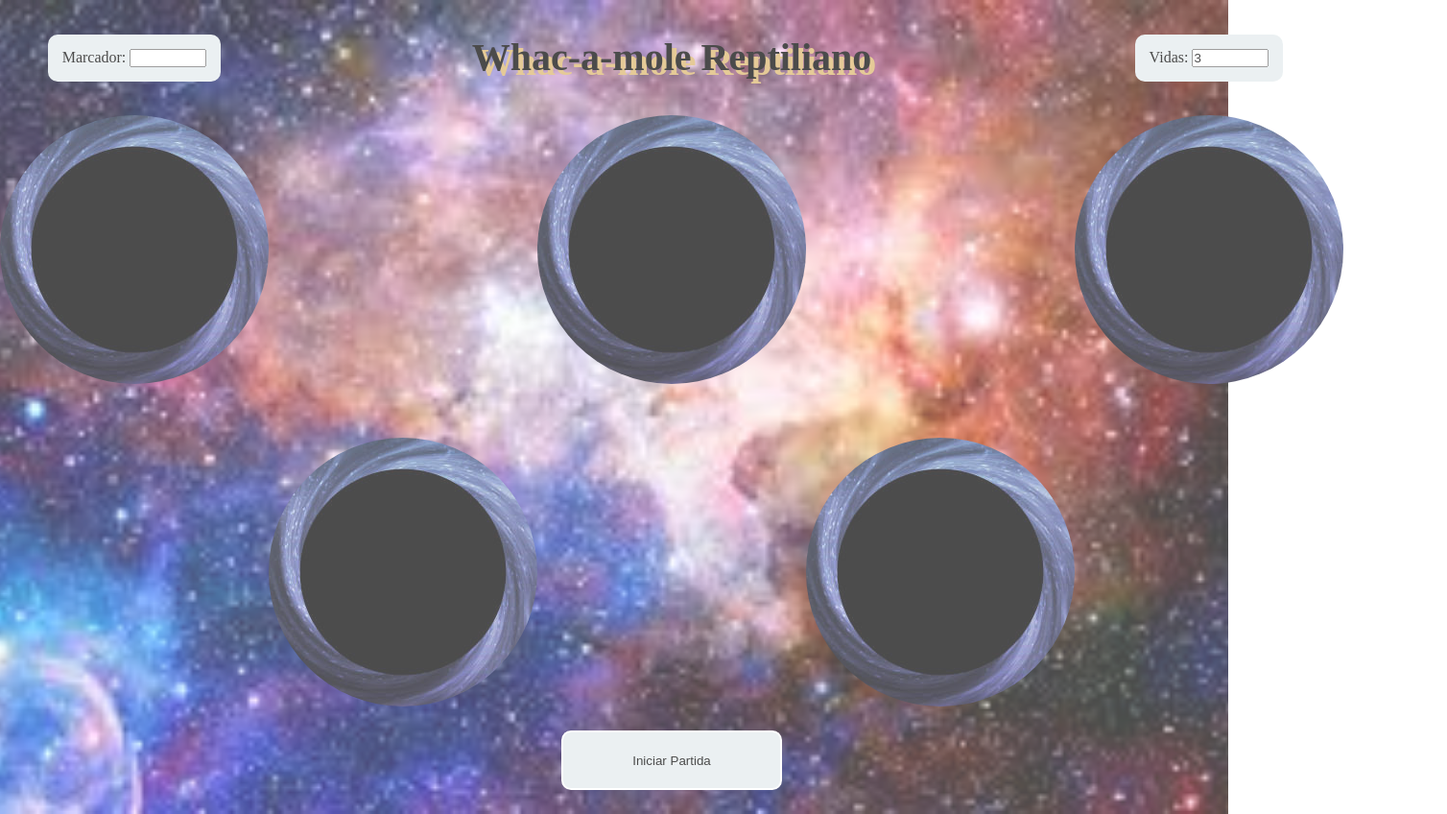
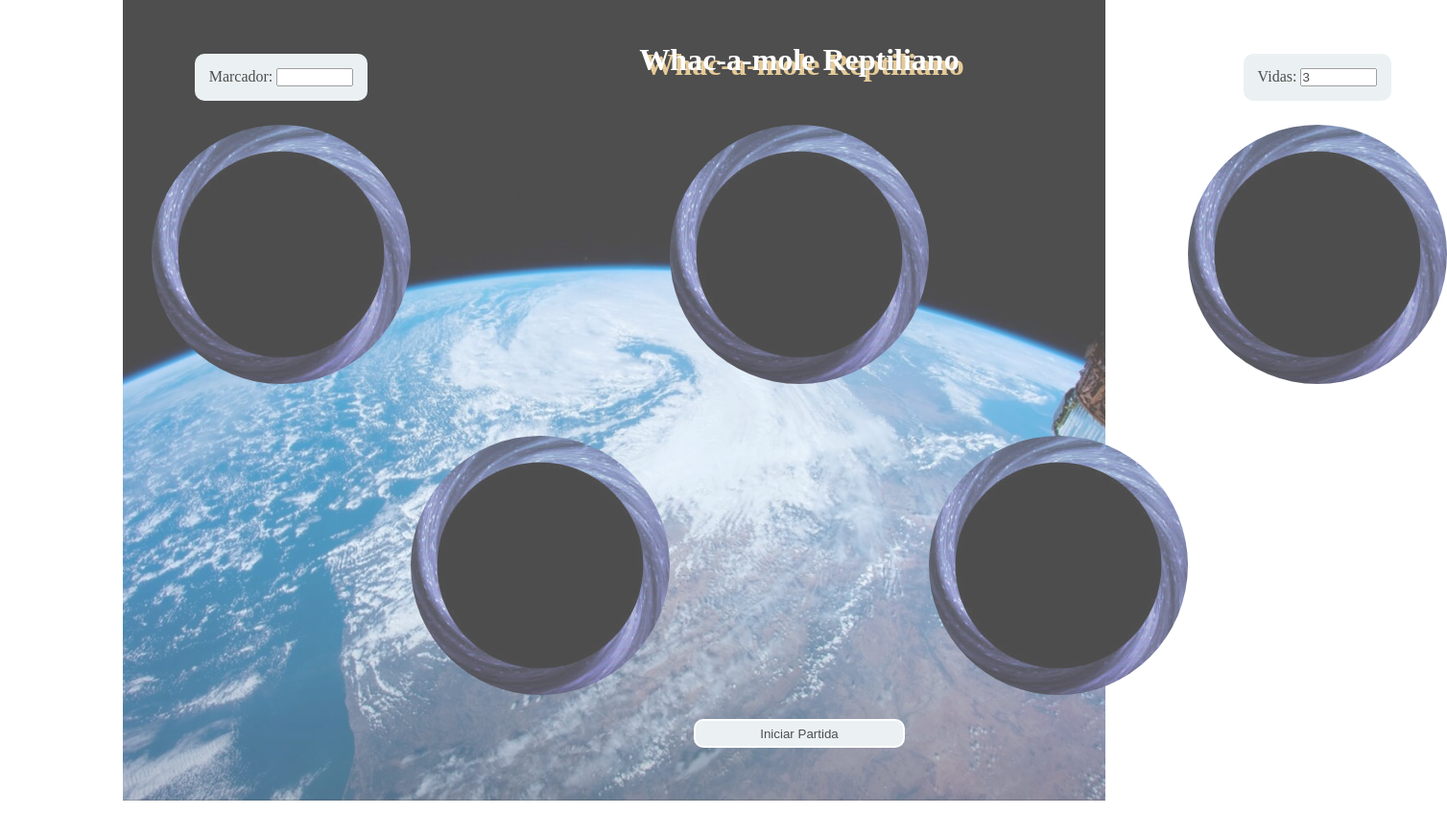
Before and after one commit to chukiweb/Whack-a-mole, a plain HTML site: page index.html in a window 1280 px wide. Shown: the whole page at 96% size, 1508 px wide, since content can reach past the window. Drawn offline with Linux system fonts and the light colour scheme.

Commit message:
Comienzo del proyecto para juego hecho en javascript

```diff
--- a/index.html
+++ b/index.html
@@ -6,7 +6,7 @@
   <meta name="viewport" content="width=device-width, initial-scale=1.0">
   <script src="main.js"></script>
   <link rel="stylesheet" href="style.css">
-  <title>UT05</title>
+  <title>Whack-a-mole</title>
 </head>
 <body id="body">
 </body>
--- a/main.js
+++ b/main.js
@@ -275,13 +275,15 @@ function tablero() {
     tablero.setAttribute("id", "tablero"); //Pponemos un id
 
     //Ponemos los estilos y la imegan de fondo
-    tablero.style.width = "100%";
+    tablero.style.width = "80%";
 
-    tablero.style.height = "auto";
+    tablero.style.padding = "30px";
+
+    tablero.style.height = "100% ";
 
     tablero.style.margin = "auto";
 
-    tablero.style.background = "#f3f3f3 url('img/fondo.jpeg') no-repeat top center";
+    tablero.style.background = "#f3f3f3 url('img/tierra.jpg') no-repeat top center";
 
     tablero.style.backgroundSize = "cover";
 
@@ -291,7 +293,7 @@ function tablero() {
 
     tablero.style.gridTemplateColumns = "1fr 1fr 1fr 1fr 1fr";
 
-    tablero.style.gridTemplateRows = "0.4fr 1fr 0.2fr 1fr 0.4fr";
+    tablero.style.gridTemplateRows = "100px 1fr 0.2fr 1fr 80px";
 
 
     // Añadimos los agujeros negros mediante una función que los creara.
@@ -346,11 +348,13 @@ function agujeros(cantidad) {
 
         hijos.setAttribute("data", letras[a]);
 
-        hijos.style.width = "280px";
+        hijos.style.width = "270px";
 
-        hijos.style.height = "280px";
+        hijos.style.height = "270px";
 
         hijos.style.margin = "auto";
+
+        hijos.style.padding = "10px";
 
         hijos.style.background = "#f3f3f3 url('img/agujeroNegro.jpg') no-repeat center center";
 
@@ -454,13 +458,13 @@ function titulo() {
 
     titulo.style.textAlign = "center";
 
-    titulo.style.color = "black";
+    titulo.style.color = "white";
 
     titulo.style.textShadow = "5px 5px  #DBB56C"
 
-    titulo.style.lineHeight = "3em";
+    titulo.style.lineHeight = "2em";
 
-    titulo.style.fontSize = "2.5em"
+    titulo.style.fontSize = "2em"
 
     return titulo;
 }
--- a/style.css
+++ b/style.css
@@ -33,8 +33,8 @@
     width:50px;
     height: 50px;
     position: relative;
-    top: 110px;
-    left: 120px;
+    top: 100px;
+    left: 100px;
     transform: scale(4.5);
     transition: all 0.8s;
 
```
Also changed, not shown: img/tierra.jpg (added).
